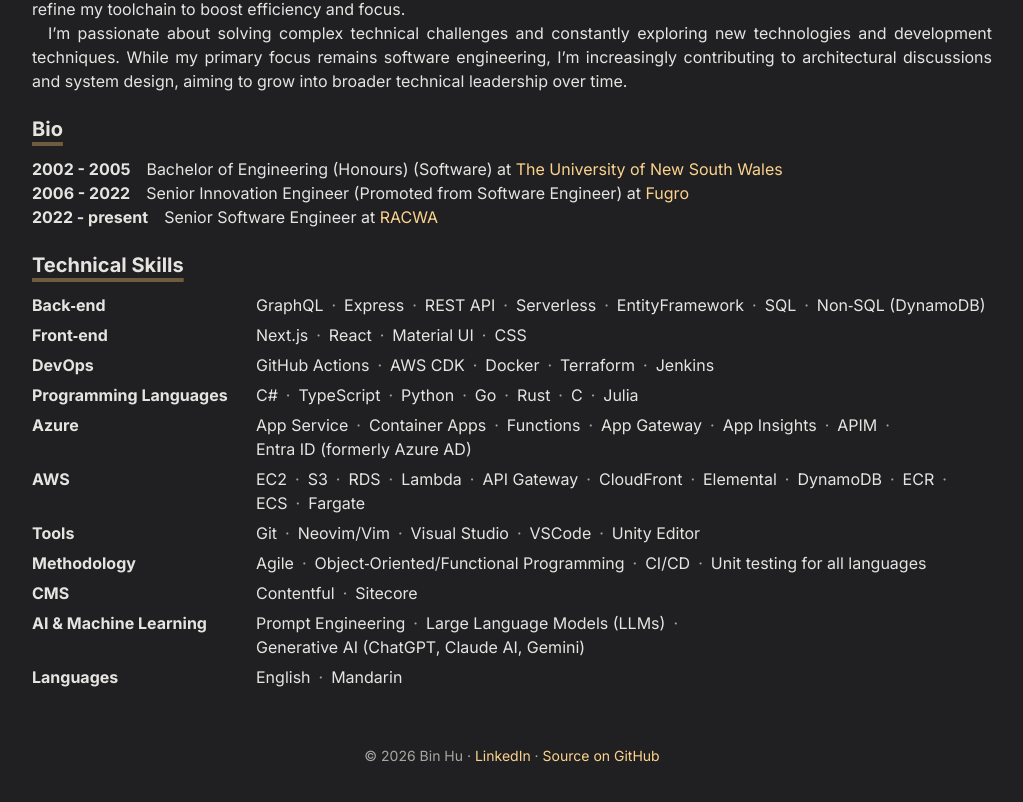
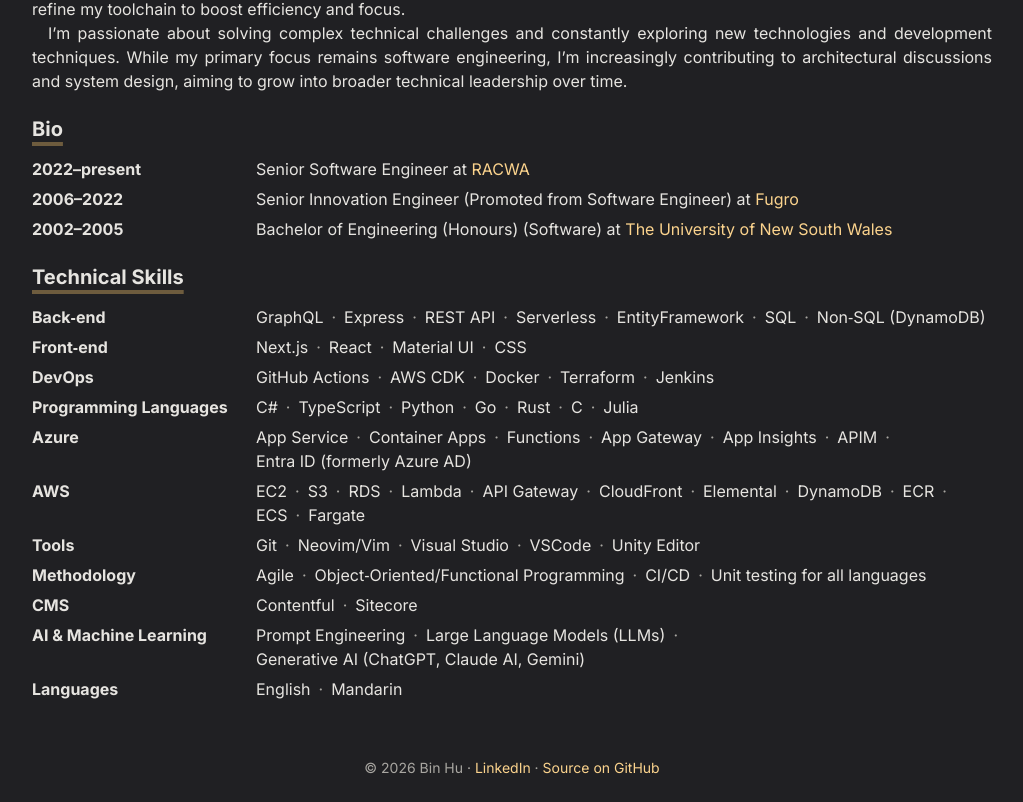
Before and after one commit to elithrade/elithrade-homepage, a Next.js app: page / in a window 1280 px wide. Shown: the part 809-1611 px from the top of the page, without its empty margins (128-1151 px from the left). Built offline with nearby package versions, Linux system fonts and the light colour scheme; no server answers.

Commit message:
feat: align the bio with the skills, newest first (#22)
Bio and Technical Skills now share one two-column list (TermList), so
the years and skill categories sit in the same label column and every
entry starts at the same edge. Bio is newest first, as on a CV, and
uses en dashes in year ranges.

```diff
--- a/components/bio.ts
+++ /dev/null
@@ -1,12 +0,0 @@
-import { Box } from '@chakra-ui/react'
-import styled from '@emotion/styled'
-
-export const BioSection = styled(Box)`
-  padding-left: 3.4em;
-  text-indent: -3.4em;
-`
-
-export const BioYear = styled.span`
-  font-weight: bold;
-  margin-right: 1em;
-`
--- a/components/skills.tsx
+++ b/components/skills.tsx
@@ -1,5 +1,6 @@
 import { Box } from '@chakra-ui/react'
 import { noBreakHyphens, type Skill } from '../libs/content/cv'
+import { TermList, TermRow } from './term-list'
 
 // Plain text in the same voice as the Bio: bold labels and a muted dot
 // between skills, light enough to pick out each skill without boxing it.
@@ -25,27 +26,12 @@ const SkillList = ({ items }: { items: string[] }) => (
   </Box>
 )
 
-// A description list: the category names line up in one narrow column and
-// every list of skills starts at the same edge, wrapped lines included, so
-// the eye can run straight down either column. Phones have no room for two
-// columns, so there the label sits above its skills. 13rem fits the
-// longest bold label, Programming Languages, on one line.
 export const SkillGroups = ({ skills }: { skills: Skill[] }) => (
-  <Box as="dl" display="flex" flexDirection="column" gap={{ base: 3, md: 1.5 }}>
+  <TermList>
     {skills.map(skill => (
-      <Box
-        key={skill.category}
-        display="grid"
-        gridTemplateColumns={{ base: '1fr', md: '13rem 1fr' }}
-        columnGap={4}
-      >
-        <Box as="dt" fontWeight="bold">
-          {noBreakHyphens(skill.category)}
-        </Box>
-        <Box as="dd">
-          <SkillList items={skill.items} />
-        </Box>
-      </Box>
+      <TermRow key={skill.category} term={noBreakHyphens(skill.category)}>
+        <SkillList items={skill.items} />
+      </TermRow>
     ))}
-  </Box>
+  </TermList>
 )
--- /dev/null
+++ b/components/term-list.tsx
@@ -0,0 +1,33 @@
+import type { ReactNode } from 'react'
+import { Box } from '@chakra-ui/react'
+
+// The home page's two-column lists (Bio and Technical Skills) share one
+// label column, so the years and the skill categories line up down the
+// page and every entry starts at the same edge, wrapped lines included.
+// 13rem fits the longest bold label, Programming Languages, on one line.
+// Phones have no room for two columns, so there the label sits above its
+// entry.
+export const TermList = ({ children }: { children: ReactNode }) => (
+  <Box as="dl" display="flex" flexDirection="column" gap={{ base: 3, md: 1.5 }}>
+    {children}
+  </Box>
+)
+
+export const TermRow = ({
+  term,
+  children
+}: {
+  term: ReactNode
+  children: ReactNode
+}) => (
+  <Box
+    display="grid"
+    gridTemplateColumns={{ base: '1fr', md: '13rem 1fr' }}
+    columnGap={4}
+  >
+    <Box as="dt" fontWeight="bold">
+      {term}
+    </Box>
+    <Box as="dd">{children}</Box>
+  </Box>
+)
--- a/libs/content/cv.ts
+++ b/libs/content/cv.ts
@@ -78,7 +78,7 @@ export type BioEntry = {
   organisation: OrganisationDetails
 }
 
-/** Education and positions together, oldest first. */
+/** Education and positions together, newest first, as on a CV. */
 export const bioEntries = (data: Cv = cv): BioEntry[] =>
   [
     ...data.education.map(entry => ({
@@ -95,4 +95,4 @@ export const bioEntries = (data: Cv = cv): BioEntry[] =>
       headline: position.title,
       organisation: detailsFor(position.organisation)
     }))
-  ].sort((a, b) => a.start.localeCompare(b.start))
+  ].sort((a, b) => b.start.localeCompare(a.start))
--- a/pages/index.tsx
+++ b/pages/index.tsx
@@ -5,9 +5,9 @@ import { Container, Box, Heading, Link, Image, Text } from '@chakra-ui/react'
 import Layout from '../components/layouts/article'
 import Section from '../components/section'
 import Paragraph from '../components/Paragraph'
-import { BioSection, BioYear } from '../components/bio'
 import DownloadCvButton from '../components/download-cv-button'
 import { SkillGroups } from '../components/skills'
+import { TermList, TermRow } from '../components/term-list'
 import { fetchQuoteOfTheDay } from '../libs/quote'
 import {
   bioEntries,
@@ -134,9 +134,9 @@ const Page = ({ buildYear, quote }: PageProps) => {
           <Heading as="h3" variant="section-title">
             Bio
           </Heading>
+          <TermList>
             {bioEntries().map(entry => (
-            <BioSection key={entry.key}>
-              <BioYear>{yearRange(entry)}</BioYear>
+              <TermRow key={entry.key} term={yearRange(entry, '–')}>
                 {noBreakHyphens(entry.headline)} at&nbsp;
                 <Link
                   as={NextLink}
@@ -146,8 +146,9 @@ const Page = ({ buildYear, quote }: PageProps) => {
                 >
                   {entry.organisation.name}
                 </Link>
-            </BioSection>
+              </TermRow>
             ))}
+          </TermList>
         </Section>
         <Section delay={0.3}>
           <Heading as="h3" variant="section-title">
```
Also changed, not shown: 2 other files (tests, documents, lock files or other folders). Lines whose indentation alone changed are shown as unchanged.
